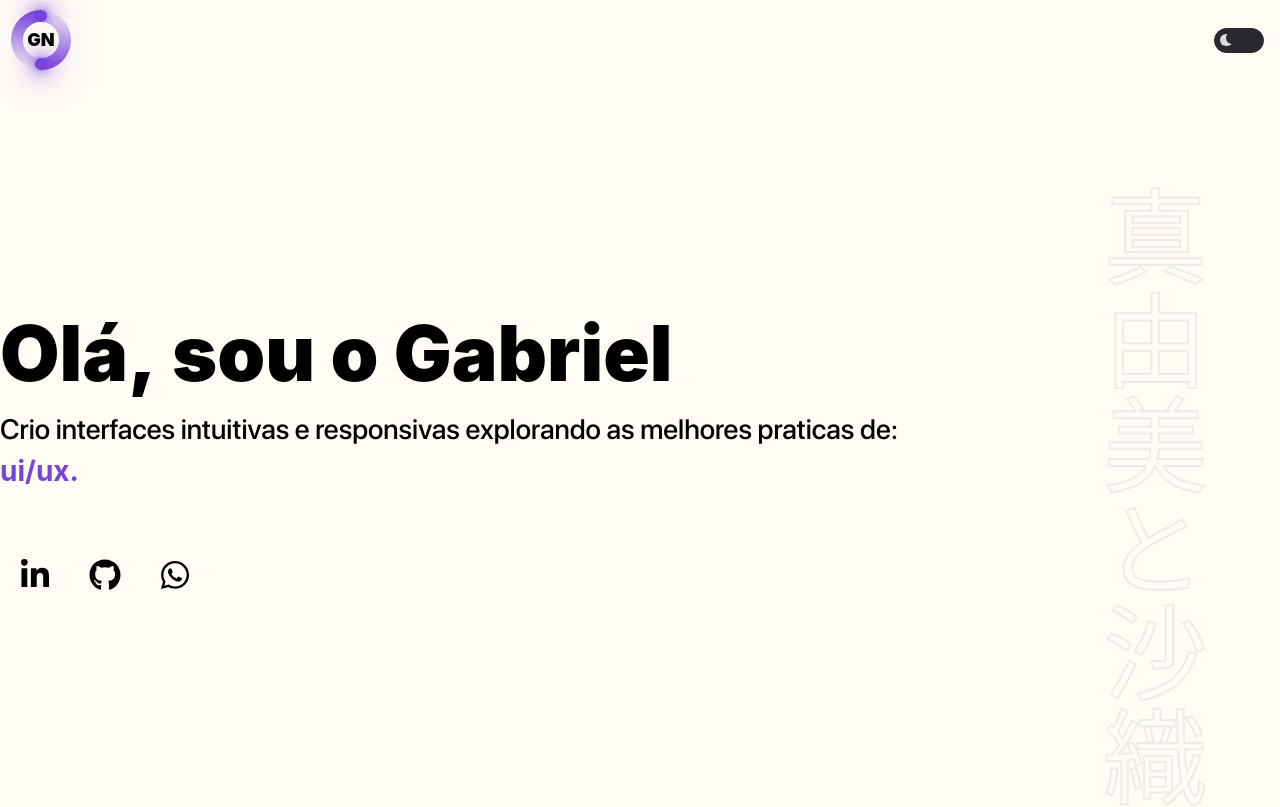
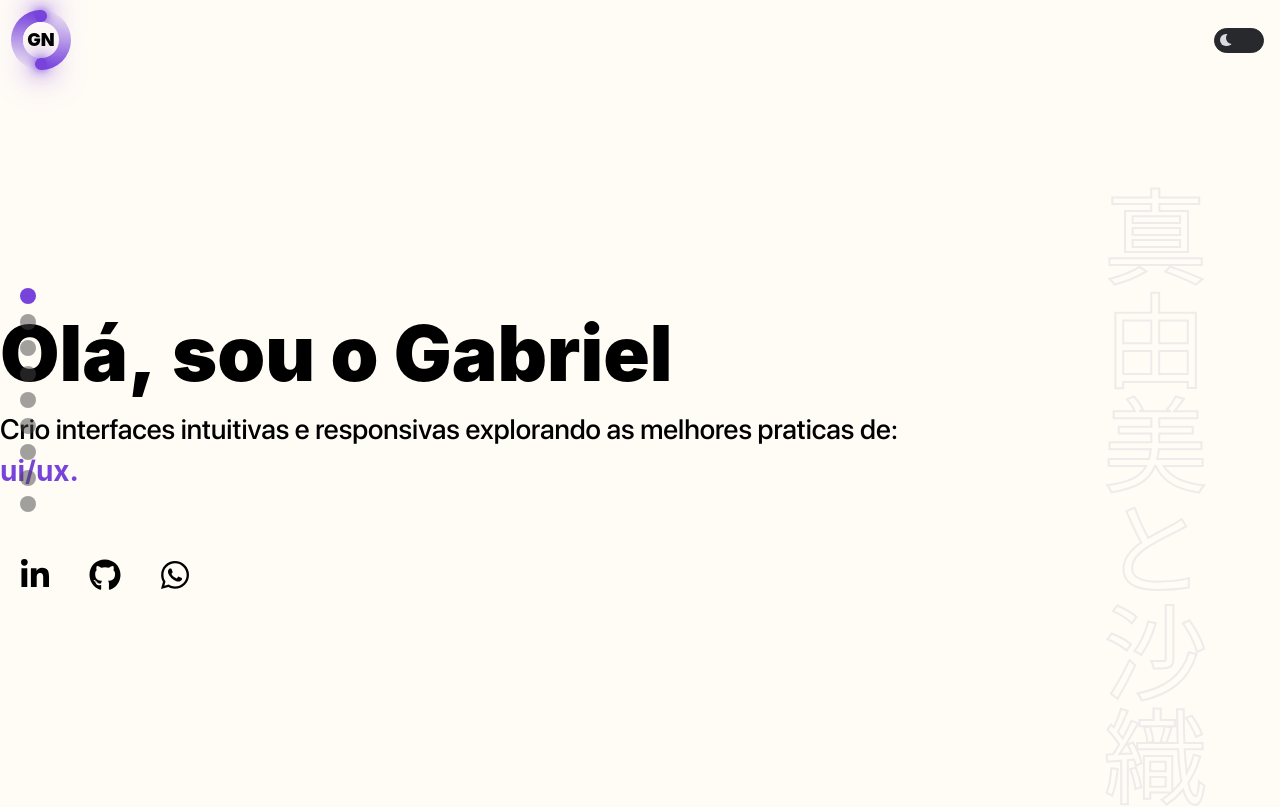
Before and after one commit to GabrielNBS/repository, a React (Create React App) app: page / in a window 1280 px wide. Shown: the top 807 px of the page. Built offline with nearby package versions, Linux system fonts and the light colour scheme; a web font is replaced by a local one.

Commit message:
feat: Implements smooth scrolling and responsive design features
Adds IntersectionObserver for scroll-based navigation
Implements desktop detection for enhanced user experience
Updates About section styles for better responsiveness

Fixes layout issues on small screens

```diff
--- a/src/App.tsx
+++ b/src/App.tsx
@@ -1,18 +1,43 @@
-import React, { useEffect, useState } from 'react'
+import React, { useEffect, useRef, useState } from 'react'
 import AOS from 'aos'
 import 'aos/dist/aos.css'
 import GlobalStyle from './styles/GlobalStyle'
 import Header from './Components/Header'
-import { ThemeProvider } from 'styled-components'
+import { ThemeProvider, createGlobalStyle } from 'styled-components'
 import darkTheme from './styles/themes/dark'
 import lightTheme from './styles/themes/light'
 import Hero from './Containers/Hero/Hero'
 import Projects from './Containers/Projects/Projects'
 import About from './Containers/About/About'
 import Contact from './Containers/Contact'
+import Anchor from './Components/Anchor'
+
+const ScrollLock = createGlobalStyle<{ disableScroll: boolean }>`
+  body {
+    ${({ disableScroll }) =>
+      disableScroll &&
+      `
+        overflow-y: hidden;
+        scrollbar-width: none;
+        -ms-overflow-style: none;
+        &::-webkit-scrollbar {
+          display: none;
+        }
+      `}
+  }
+`
 
 const App: React.FC = () => {
   const [theme, setTheme] = useState(true)
+  const [activeElement, setActiveElement] = useState<number>(0)
+  const [isDesktop, setIsDesktop] = useState(
+    window.matchMedia('(pointer: fine)').matches,
+  )
+
+  const sectionsRef = useRef<HTMLElement[]>([])
+  const isScrolling = useRef(false)
+  const activeIndexRef = useRef<number>(0)
+
   const currentTheme = theme ? lightTheme : darkTheme
 
   const toggleTheme = () => {
@@ -22,10 +47,8 @@ const App: React.FC = () => {
 
   useEffect(() => {
     AOS.init({ duration: 1000, once: true })
-
     const handleResize = () => AOS.refresh()
     window.addEventListener('resize', handleResize)
-
     return () => window.removeEventListener('resize', handleResize)
   }, [])
 
@@ -33,10 +56,97 @@ const App: React.FC = () => {
     AOS.refresh()
   }, [theme])
 
+  useEffect(() => {
+    const updateIsDesktop = () => {
+      const isNowDesktop = window.matchMedia('(pointer: fine)').matches
+      setIsDesktop(isNowDesktop)
+    }
+
+    const mediaQuery = window.matchMedia('(pointer: fine)')
+    mediaQuery.addEventListener('change', updateIsDesktop)
+
+    updateIsDesktop()
+
+    return () => mediaQuery.removeEventListener('change', updateIsDesktop)
+  }, [])
+
+  useEffect(() => {
+    if (!isDesktop) return
+
+    const elements = document.querySelectorAll('main, section')
+    sectionsRef.current = Array.from(elements) as HTMLElement[]
+
+    const observer = new IntersectionObserver(
+      (entries) => {
+        entries.forEach((entry) => {
+          if (entry.isIntersecting && entry.intersectionRatio > 0.6) {
+            const index = Array.from(elements).indexOf(entry.target)
+            if (index !== activeIndexRef.current) {
+              activeIndexRef.current = index
+              setActiveElement(index)
+            }
+          }
+        })
+      },
+      { root: null, threshold: 0.6 },
+    )
+
+    elements.forEach((section) => observer.observe(section))
+
+    const scrollToSection = (index: number) => {
+      if (
+        isScrolling.current ||
+        index < 0 ||
+        index >= sectionsRef.current.length
+      )
+        return
+      isScrolling.current = true
+      activeIndexRef.current = index
+      setActiveElement(index)
+      sectionsRef.current[index].scrollIntoView({ behavior: 'smooth' })
+
+      setTimeout(() => {
+        isScrolling.current = false
+      }, 1000)
+    }
+
+    const handleWheel = (event: WheelEvent) => {
+      event.preventDefault()
+      if (isScrolling.current) return
+      if (event.deltaY > 30) {
+        scrollToSection(activeIndexRef.current + 1)
+      } else if (event.deltaY < -30) {
+        scrollToSection(activeIndexRef.current - 1)
+      }
+    }
+
+    const handleKeyDown = (event: KeyboardEvent) => {
+      if (isScrolling.current) return
+      if (event.key === 'ArrowDown') {
+        event.preventDefault()
+        scrollToSection(activeIndexRef.current + 1)
+      } else if (event.key === 'ArrowUp') {
+        event.preventDefault()
+        scrollToSection(activeIndexRef.current - 1)
+      }
+    }
+
+    window.addEventListener('wheel', handleWheel, { passive: false })
+    window.addEventListener('keydown', handleKeyDown)
+
+    return () => {
+      observer.disconnect()
+      window.removeEventListener('wheel', handleWheel)
+      window.removeEventListener('keydown', handleKeyDown)
+    }
+  }, [isDesktop])
+
   return (
     <ThemeProvider theme={currentTheme}>
       <GlobalStyle />
+      <ScrollLock disableScroll={isDesktop} />
       <Header toggleTheme={toggleTheme} />
+      <Anchor activeSection={activeElement} />
       <Hero />
       <About />
       <Projects />
--- /dev/null
+++ b/src/Components/Anchor/index.tsx
@@ -0,0 +1,36 @@
+import React from 'react'
+import * as S from './styles'
+import { AnchorProps } from '../../types/AnchorProps'
+
+const Anchor: React.FC<AnchorProps> = ({ activeSection }) => {
+  const sections = [
+    'Hero',
+    'About',
+    'Contact',
+    'EFood',
+    'EPlay',
+    'HojeTaDoce',
+    'ToDo',
+    'Spider-Verse',
+    'CloneDisney',
+  ]
+
+  const scrollToSection = (index: number) => {
+    const section = document.querySelectorAll('section, main')[index]
+    section?.scrollIntoView({ behavior: 'smooth' })
+  }
+
+  return (
+    <S.AnchorContainer>
+      {sections.map((_, index) => (
+        <S.AnchorDot
+          key={index}
+          $active={activeSection === index}
+          onClick={() => scrollToSection(index)}
+        />
+      ))}
+    </S.AnchorContainer>
+  )
+}
+
+export default Anchor
--- /dev/null
+++ b/src/Components/Anchor/styles.ts
@@ -0,0 +1,32 @@
+import styled from 'styled-components'
+
+export const AnchorContainer = styled.div`
+  position: fixed;
+  top: 50%;
+  left: 20px;
+  transform: translateY(-50%);
+  display: flex;
+  flex-direction: column;
+  gap: 10px;
+  z-index: 100;
+
+  @media ${(props) => props.theme.device.mobile} {
+    display: none;
+  }
+`
+
+export const AnchorDot = styled.div<{ $active: boolean }>`
+  width: 1rem;
+  height: 1rem;
+  border-radius: 50%;
+  background-color: ${(props) =>
+    props.$active
+      ? (props) => props.theme.color.secondary
+      : 'rgba(70, 70, 70, 0.5)'};
+  transition: background-color 0.3s ease;
+  cursor: pointer;
+
+  &:hover {
+    background-color: ${(props) => props.theme.color.primary};
+  }
+`
--- a/src/Containers/About/styles.ts
+++ b/src/Containers/About/styles.ts
@@ -8,6 +8,7 @@ export const AboutSection = styled.section`
   display: grid;
   grid-template-columns: repeat(2, 1fr);
   height: 100dvh;
+  height: 100svh;
   width: 100%;
   padding: 0 4rem;
   gap: 1rem;
@@ -16,6 +17,7 @@ export const AboutSection = styled.section`
   @media ${({ theme }) => theme.device.mobile},
     ${({ theme }) => theme.device.tablet} {
     display: flex;
+    height: 100%;
     flex-direction: column;
     padding: 0;
     justify-content: center;
```
